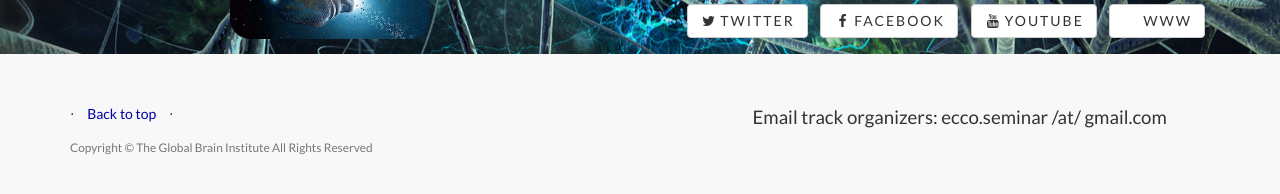
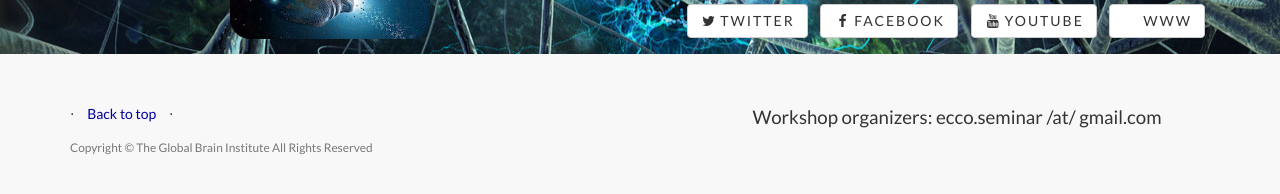
Before and after one commit to globalbraininstitute/onet, a Jekyll site: the page built from index.html, in a window 1280 px wide and 900 px high, scrolled down 2188 px. Shown: the part 694-888 px from the top of the window. Built offline with Jekyll 4.4.1, drawn with Linux system fonts in a browser that asks for light colours; nearby versions of some CDN libraries; comment, search, counter and statistics services are not loaded.

Commit message:
error in the footer

```diff
--- a/_includes/footer.html
+++ b/_includes/footer.html
@@ -13,7 +13,7 @@
                 <p class="copyright text-muted small">Copyright &copy; {{ site.institute }} All Rights Reserved</p>
             </div>
             <div class="col-md-5">
-                 <p>Email track organizers: {{site.email}}</p>
+                 <p>Workshop organizers: {{site.email}}</p>
             </div>
         </div>
     </div>
```
